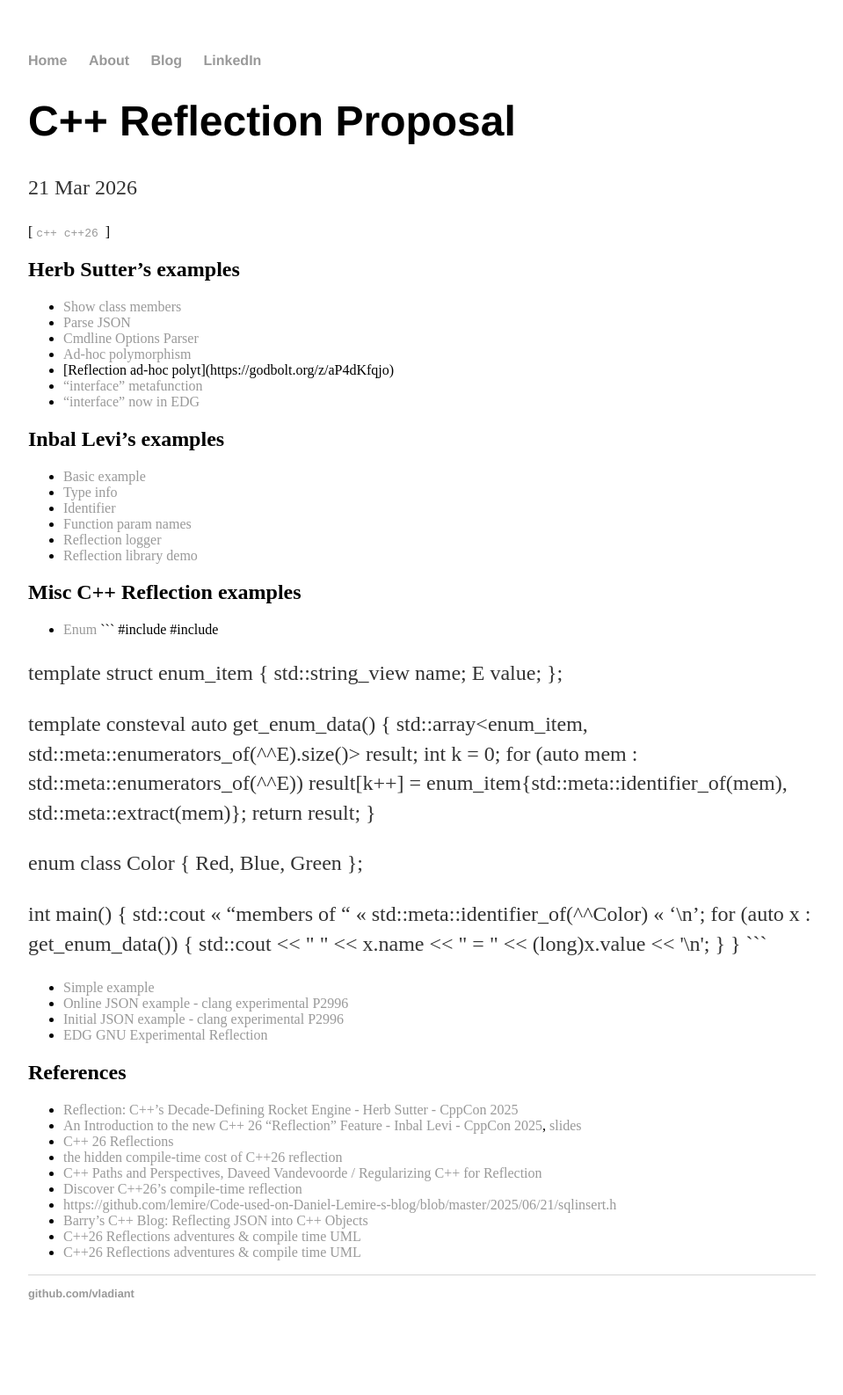
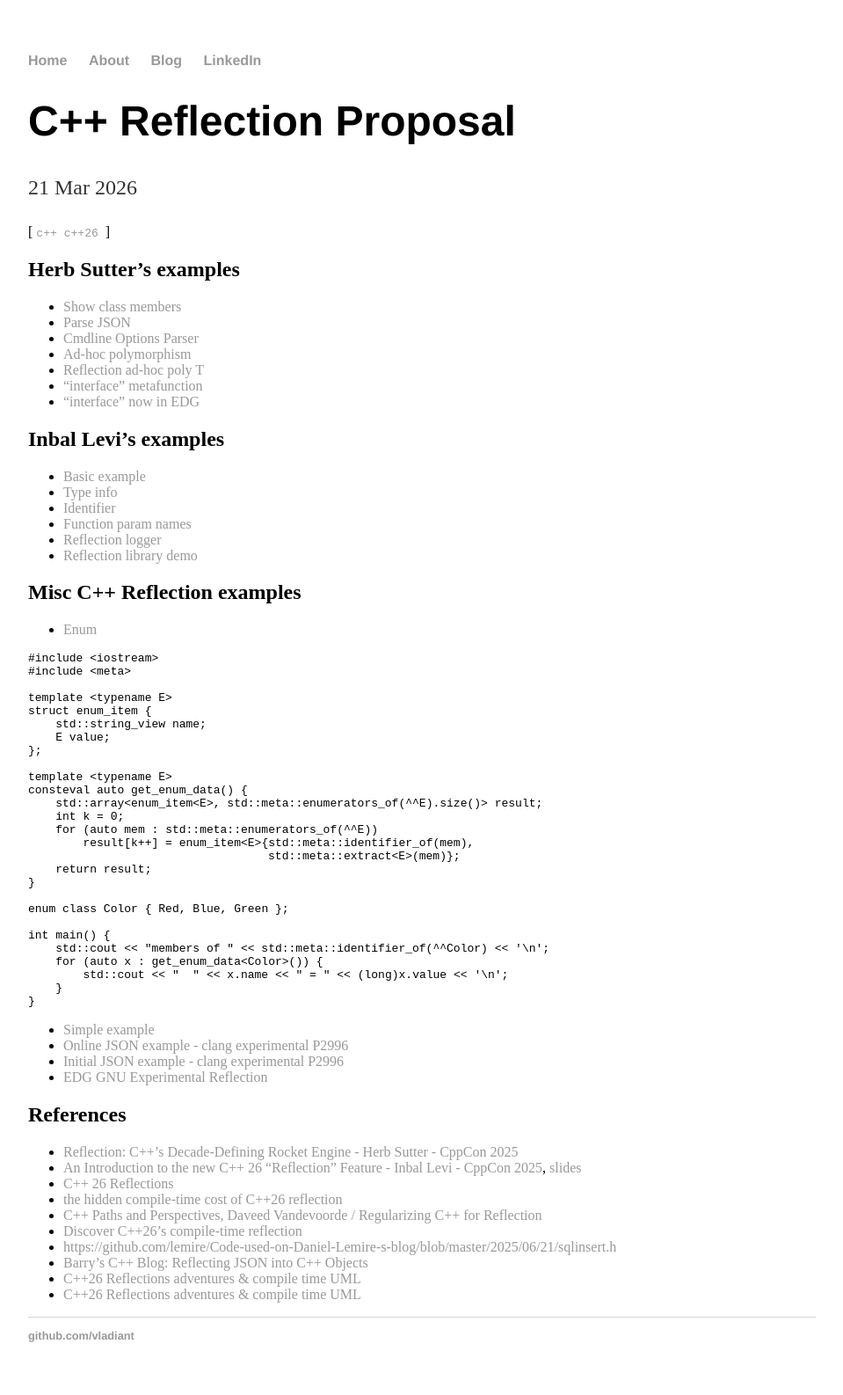
Before and after one commit to vladiant/vladiant.github.io, a Jekyll site: the page built from _posts/2026-03-21-cpp-reflection.md, in a window 1280 px wide. Shown: the whole page at 88% size, without its empty margins (160-1119 px from the left). Built offline with Jekyll 4.4.1, drawn with Linux system fonts in a browser that asks for light colours; before the commit the page ends 1538 px from its top, so only the background shows below that.

Commit message:
Fix post

````diff
--- a/_posts/2026-03-21-cpp-reflection.md
+++ b/_posts/2026-03-21-cpp-reflection.md
@@ -10,7 +10,7 @@ tags: c++ c++26
 * [Parse JSON](https://godbolt.org/z/3jzehW1bv)
 * [Cmdline Options Parser](https://godbolt.org/z/P6jeKK3of)
 * [Ad-hoc polymorphism](https://godbolt.org/z/MEPvEMbqP)
-* [Reflection ad-hoc polyt<T>](https://godbolt.org/z/aP4dKfqjo)
+* [Reflection ad-hoc poly T](https://godbolt.org/z/aP4dKfqjo)
 * ["interface" metafunction](https://godbolt.org/z/98P4qK36o)
 * ["interface" now in EDG](https://godbolt.org/z/7jv9aj8Mh)
 
@@ -26,7 +26,8 @@ tags: c++ c++26
 ## Misc C++ Reflection examples
 
 * [Enum](https://godbolt.org/z/W71TqodsW)
-```
+
+```cpp
 #include <iostream>
 #include <meta>
 
````
